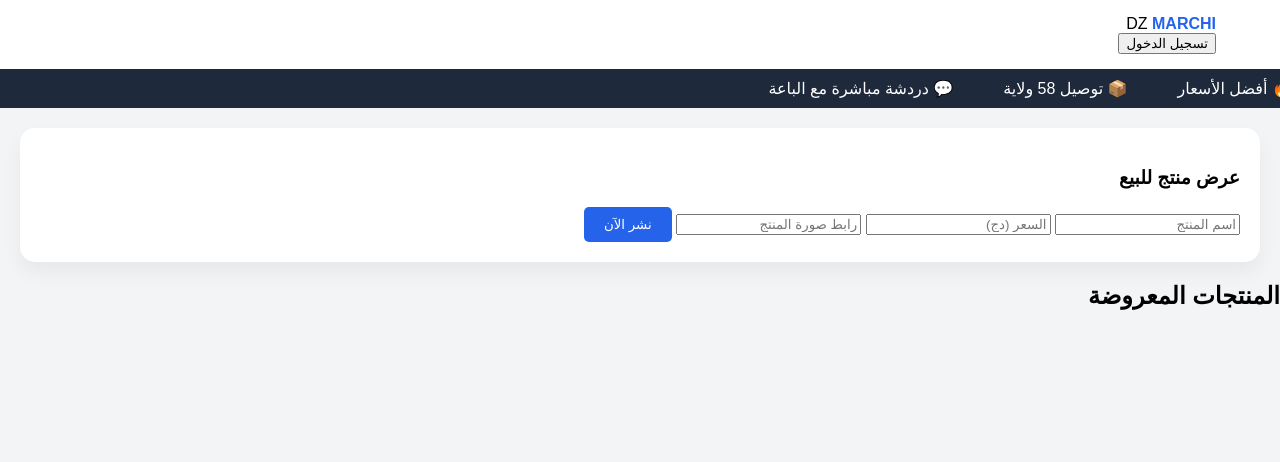
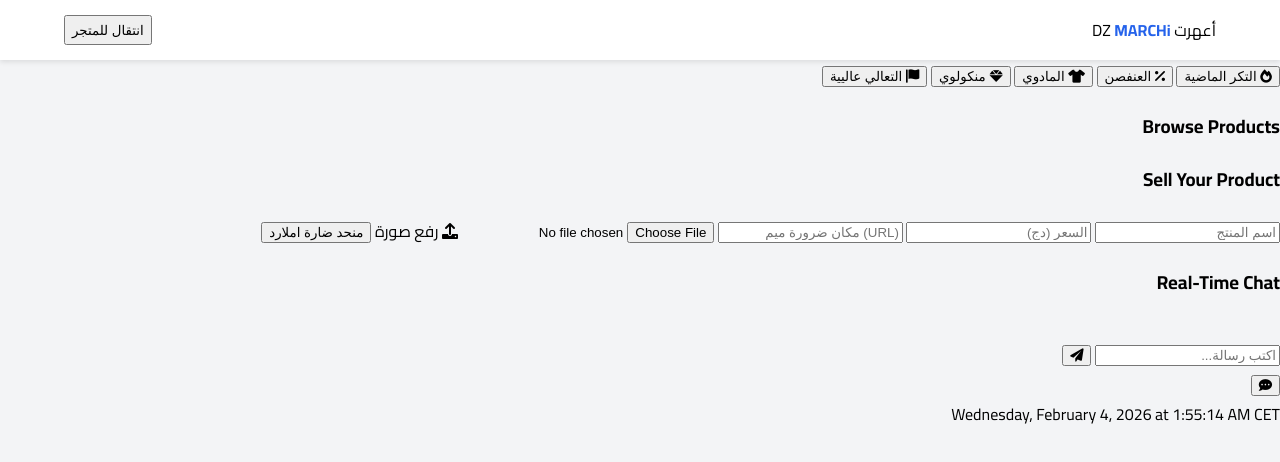
Before and after one commit to mzianiemzianie-arch/Games-, a plain HTML site: page index.html in a window 1280 px wide. Drawn offline with Linux system fonts and the light colour scheme; no server answers.

Commit message:
Revise index.html structure and content
Updated the layout and content of the index.html file, including new styles and additional sections for product display and user interaction.

```diff
--- a/index.html
+++ b/index.html
@@ -3,73 +3,92 @@
 <head>
     <meta charset="UTF-8">
     <meta name="viewport" content="width=device-width, initial-scale=1.0">
-    <title>DZ MARCHI | المتجر الجزائري المتكامل</title>
+    <title>أعهرت DZ MARCHI</title>
     <link rel="stylesheet" href="style.css">
+    <link href="https://fonts.googleapis.com/css2?family=Cairo:wght@400;700&display=swap" rel="stylesheet">
+    <link rel="stylesheet" href="https://cdnjs.cloudflare.com/ajax/libs/font-awesome/6.0.0-beta3/css/all.min.css">
 </head>
 <body>
 
-    <header>
-        <nav>
-            <div class="logo">DZ <span>MARCHI</span></div>
-            <div id="authHeader">
-                <button id="loginNavBtn" onclick="toggleModal('authModal')">تسجيل الدخول</button>
-                <div id="userMenu" class="hidden">
-                    <span id="welcomeName"></span>
-                    <button onclick="logout()" class="btn-logout">خروج</button>
-                </div>
-            </div>
-        </nav>
+    <div class="background-glows"></div>
+
+    <header class="glass-effect">
+        <div class="logo">أعهرت DZ <span>MARCHi</span></div>
+        <button class="nav-button">انتقال للمتجر</button>
     </header>
 
-    <div class="marquee">
-        <div class="marquee-content">
-            <span>🇩🇿 أهلاً بكم في DZ MARCHI</span>
-            <span>🔥 أفضل الأسعار</span>
-            <span>📦 توصيل 58 ولاية</span>
-            <span>💬 دردشة مباشرة مع الباعة</span>
+    <div class="main-container glass-effect">
+        <div class="tabs">
+            <button class="tab-button active" onclick="showCategory('new')"><i class="fas fa-fire"></i> التكر الماضية</button>
+            <button class="tab-button" onclick="showCategory('offers')"><i class="fas fa-percent"></i> العنفصن</button>
+            <button class="tab-button" onclick="showCategory('fashion')"><i class="fas fa-tshirt"></i> المادوي</button>
+            <button class="tab-button" onclick="showCategory('tech')"><i class="fas fa-gem"></i> منكولوي</button>
+            <button class="tab-button" onclick="showCategory('dz')"><i class="fas fa-flag"></i> التعالي عاليية</button>
+        </div>
+
+        <div class="content-wrapper">
+            <div class="left-panel">
+                <h3 class="panel-title">Browse Products</h3>
+                <div id="productsGrid" class="products-grid">
                     </div>
             </div>
 
-    <main>
-        <section id="add-product" class="card-glass">
-            <h3>عرض منتج للبيع</h3>
+            <div class="right-panel">
+                <div class="sell-product-section glass-effect">
+                    <h3 class="panel-title">Sell Your Product</h3>
                     <div class="form-group">
                         <input type="text" id="pName" placeholder="اسم المنتج">
                         <input type="number" id="pPrice" placeholder="السعر (دج)">
-                <input type="text" id="pImg" placeholder="رابط صورة المنتج">
-                <button onclick="uploadProduct()" class="btn-main">نشر الآن</button>
+                        <input type="text" id="pImg" placeholder="(URL) مكان ضرورة ميم">
+                        <input type="file" id="pFileUpload" class="file-upload">
+                        <label for="pFileUpload" class="file-upload-label"><i class="fas fa-upload"></i> رفع صورة</label>
+                        <button onclick="uploadProduct()" class="btn-primary-gradient">منحد ضارة املارد</button>
                     </div>
-        </section>
+                </div>
 
-        <section id="shop">
-            <h2 class="section-title">المنتجات المعروضة</h2>
-            <div id="productsGrid" class="grid"></div>
-        </section>
-    </main>
+                <div class="realtime-chat-section glass-effect">
+                    <h3 class="panel-title">Real-Time Chat</h3>
+                    <div id="chatMessages" class="chat-messages">
+                        </div>
+                    <div class="chat-input-area">
+                        <input type="text" id="msgInput" placeholder="اكتب رسالة...">
+                        <button onclick="sendMessage()" class="btn-icon"><i class="fas fa-paper-plane"></i></button>
+                    </div>
+                </div>
+            </div>
+        </div>
+    </div>
 
-    <div id="authModal" class="modal hidden">
-        <div class="modal-content">
-            <h3>إنشاء حساب / دخول</h3>
+    <div id="authModal" class="modal-overlay hidden">
+        <div class="modal-content glass-effect">
+            <h3>تسجيل الدخول / حساب جديد</h3>
             <input type="email" id="email" placeholder="البريد الإلكتروني">
             <input type="password" id="password" placeholder="كلمة المرور">
             <input type="text" id="phone" placeholder="رقم الهاتف">
-            <button onclick="handleAuth()" class="btn-main">تأكيد</button>
-            <button onclick="toggleModal('authModal')" class="btn-close">إغلاق</button>
+            <button onclick="handleAuth()" class="btn-primary-gradient">تأكيد</button>
+            <button onclick="toggleAuthModal()" class="btn-secondary">إلغاء</button>
         </div>
     </div>
 
+    <button class="chat-icon-button" onclick="toggleChatWindow()">
+        <i class="fas fa-comment-dots"></i>
+    </button>
+
     <div id="chatWindow" class="chat-container hidden">
-        <div class="chat-header">دردشة DZ MARCHI <button onclick="toggleModal('chatWindow')">X</button></div>
-        <div id="chatMessages" class="chat-messages"></div>
-        <div class="chat-input">
-            <input type="text" id="msgInput" placeholder="اكتب رسالة...">
-            <button onclick="sendMessage()">إرسال</button>
+        <div class="chat-header">دردشة <button onclick="toggleChatWindow()">X</button></div>
+        <div id="fullChatMessages" class="chat-messages"></div>
+        <div class="chat-input-area">
+            <input type="text" id="fullMsgInput" placeholder="اكتب رسالة...">
+            <button onclick="sendFullMessage()" class="btn-icon"><i class="fas fa-paper-plane"></i></button>
         </div>
     </div>
+
+    <div class="footer-time">Wednesday, February 4, 2026 at 1:55:14 AM CET</div>
 
     <script src="https://www.gstatic.com/firebasejs/10.7.1/firebase-app-compat.js"></script>
     <script src="https://www.gstatic.com/firebasejs/10.7.1/firebase-auth-compat.js"></script>
     <script src="https://www.gstatic.com/firebasejs/10.7.1/firebase-firestore-compat.js"></script>
+    <script src="https://www.gstatic.com/firebasejs/10.7.1/firebase-storage-compat.js"></script>
     <script src="script.js"></script>
 </body>
 </html>
```
Lines whose indentation alone changed are shown as unchanged.
